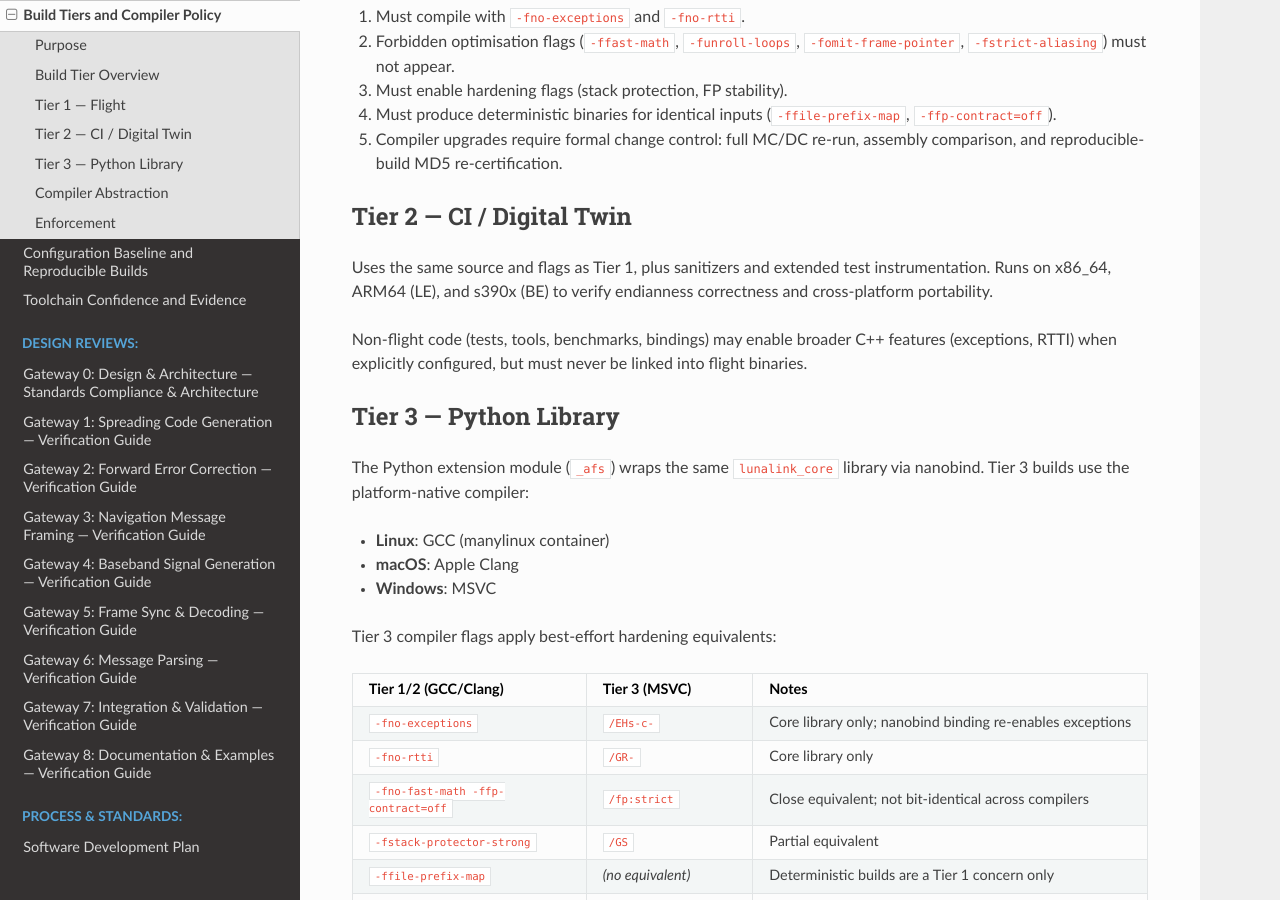
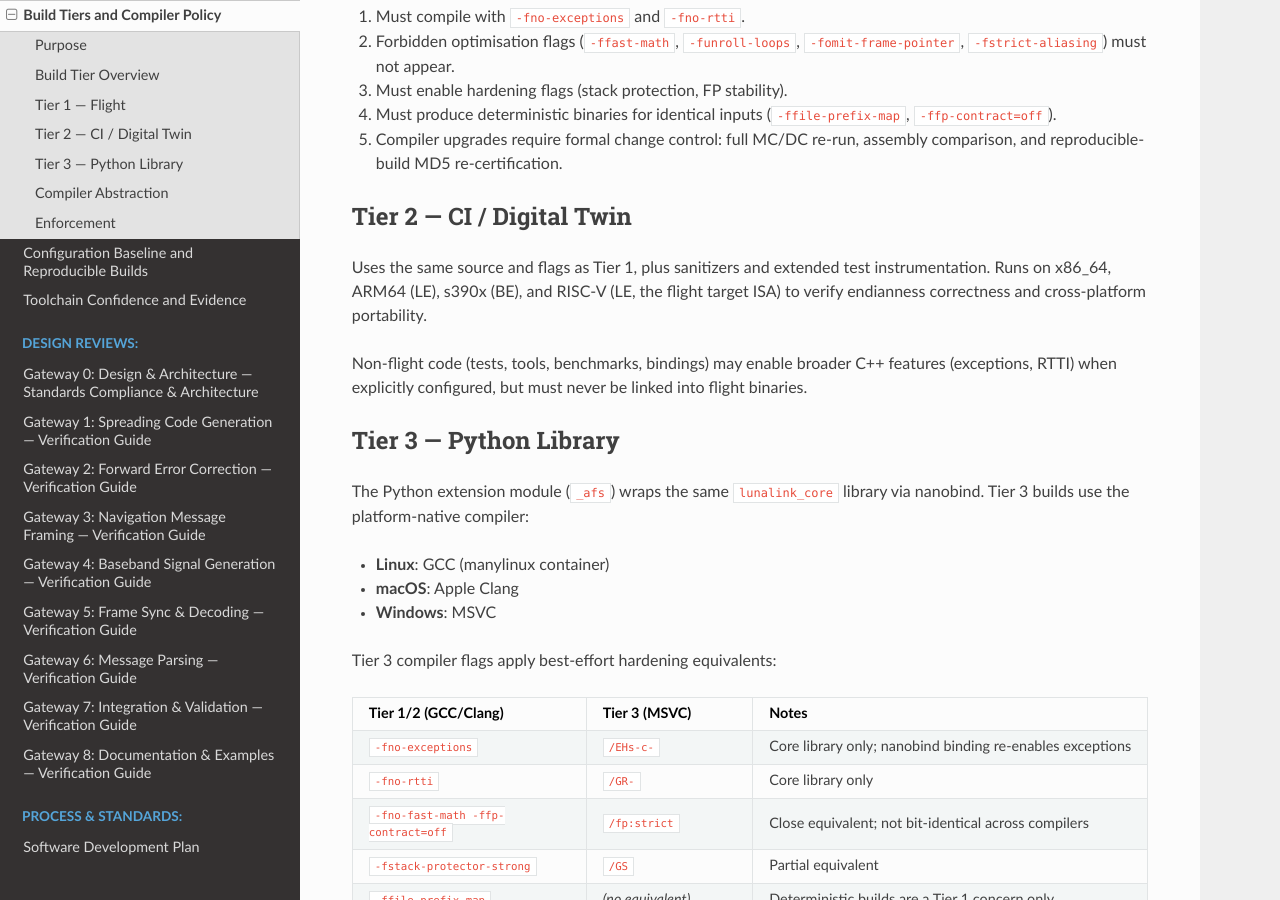
Before and after one commit to luar-space/lunalink, a Sphinx documentation site: the page built from docs/assurance/build_policy.rst, in a window 1280 px wide and 900 px high, scrolled down 742 px. Built offline with Sphinx 7.4.7 and the Read the Docs theme 3.1.0, drawn with Linux system fonts in a browser that asks for light colours; pages that are not in the unit, such as notebooks, are missing from menus.

Commit message:
ci: test the C++ core on riscv64, the flight target ISA
PolarFire SoC runs RV64GC, which is Ubuntu's riscv64 baseline, so the
existing QEMU cross-arch job can cover it with one more matrix entry.
The code has no architecture-specific paths, so no source changes are
needed. Docs and the local cross-arch script list the new platform.

Co-Authored-By: Claude Opus 5.5 (1M context) <noreply@anthropic.com>

```diff
--- a/Taskfile.yml
+++ b/Taskfile.yml
@@ -1037,7 +1037,7 @@ tasks:
     silent: false
 
   cross-arch:
-    desc: Build and test C++ core on arm64 + s390x via Docker buildx + QEMU emulation.
+    desc: Build and test C++ core on arm64 + s390x + riscv64 via Docker buildx + QEMU emulation.
     cmd: python3 scripts/cross_arch_test.py
 
   cross-arch-quick:
--- a/docs/assurance/build_policy.rst
+++ b/docs/assurance/build_policy.rst
@@ -56,8 +56,9 @@ Flight build requirements:
 Tier 2 — CI / Digital Twin
 ---------------------------
 Uses the same source and flags as Tier 1, plus sanitizers and extended
-test instrumentation.  Runs on x86_64, ARM64 (LE), and s390x (BE) to
-verify endianness correctness and cross-platform portability.
+test instrumentation.  Runs on x86_64, ARM64 (LE), s390x (BE), and RISC-V
+(LE, the flight target ISA) to verify endianness correctness and
+cross-platform portability.
 
 Non-flight code (tests, tools, benchmarks, bindings) may enable broader
 C++ features (exceptions, RTTI) when explicitly configured, but must
--- a/docs/developing.rst
+++ b/docs/developing.rst
@@ -264,8 +264,8 @@ their own tasks.
        minimisation.
    * - **Cross-Architecture** (``cross-arch.yml``)
      - push to main
-     - Docker buildx + QEMU: ``linux/arm64`` and big-endian
-       ``linux/s390x`` build and test.
+     - Docker buildx + QEMU: ``linux/arm64``, big-endian ``linux/s390x``
+       and ``linux/riscv64`` (the flight target ISA) build and test.
    * - **validate-export** (``validate-export.yml``)
      - push, PR, manual
      - Builds and tests a ``git archive`` of the committed tree, catching
```
Also changed, not shown: README.md (+1 -1 lines), 3 other files.
